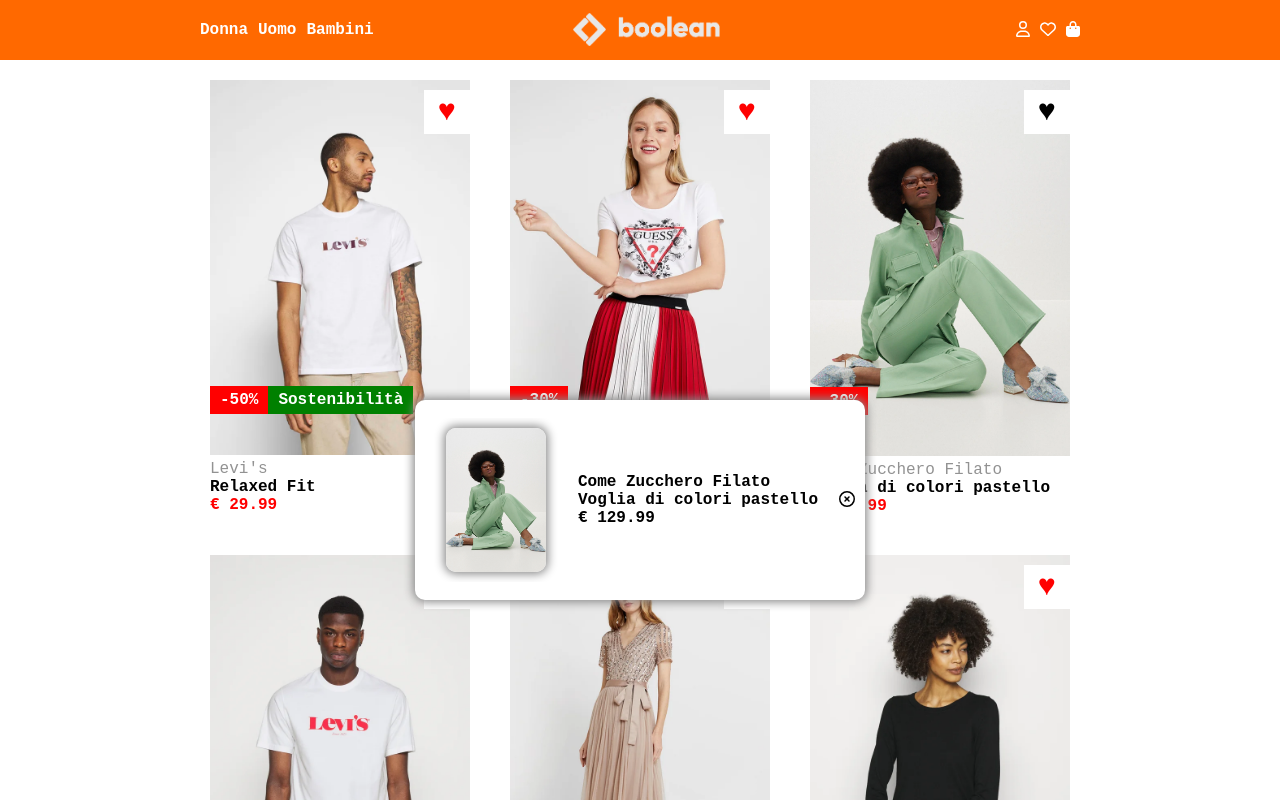
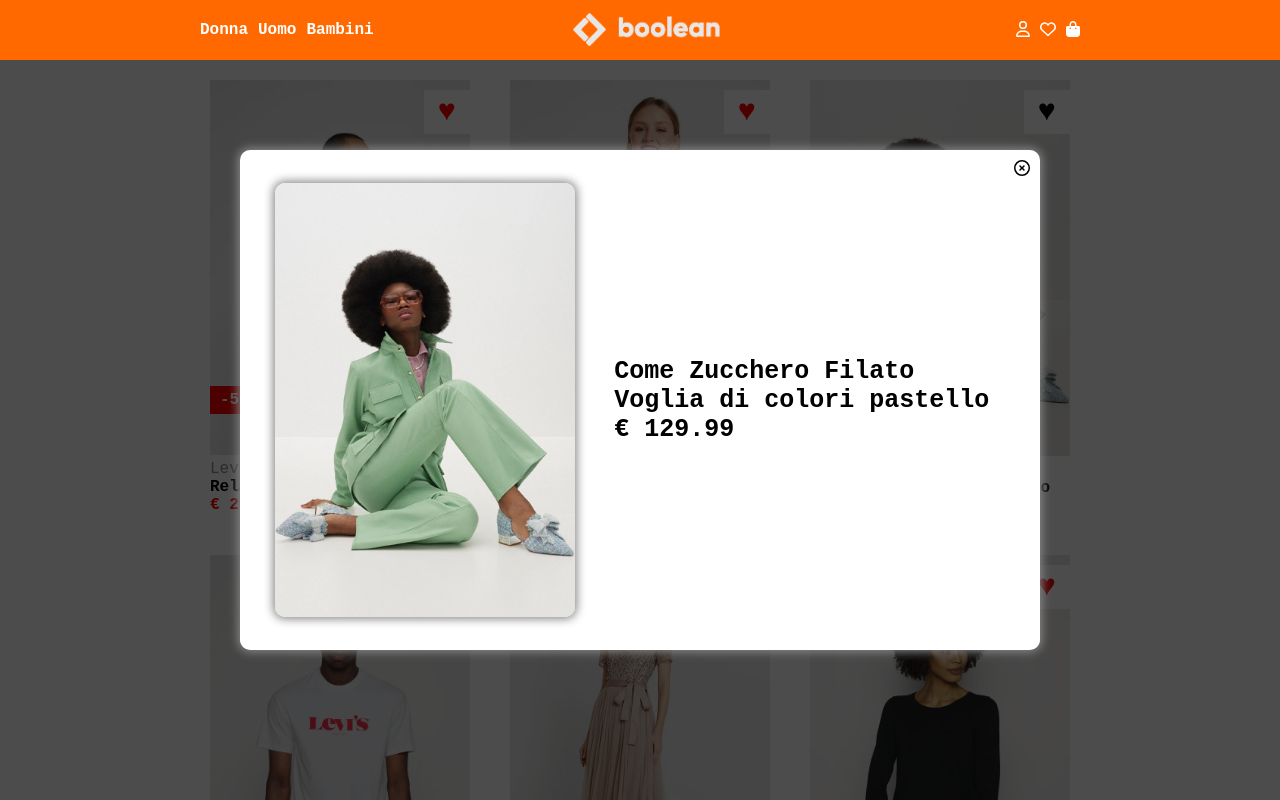
Before and after one commit to S1nghAmandeep/vite-boolando, a Vue app: page / in a window 1280 px wide. Both pictures are taken after a click on the element "Voglia di colori pastello". Shown: the top 800 px of the page. Built offline with nearby package versions, Linux system fonts and the light colour scheme; data requests are answered from the project's data file.

Commit message:
add-bg-black-on-modal

```diff
--- a/src/components/PageMain.vue
+++ b/src/components/PageMain.vue
@@ -38,8 +38,8 @@ export default {
                 </div>
             </div>
         </div>
-        <div>
-            <div v-if="active" class="card">
+        <div v-if="active" class="bg-modal">
+            <div class="card">
                 <div class="card__body">
                     <figure>
                         <img class="imgModal" :src="items.frontImage" alt="">
@@ -63,22 +63,33 @@ export default {
     flex-basis: calc((100% / 12) * 4);
 }
 
+.bg-modal::after {
+    content: '';
+    position: fixed;
+    top: 0;
+    bottom: 0;
+    left: 0;
+    right: 0;
+    z-index: 1;
+    background-color: rgba(0, 0, 0, 0.7);
+}
+
 .card {
     position: fixed;
     top: 50%;
     left: 50%;
-    transform: translate(-50%);
+    transform: translate(-50%, -50%);
     background-color: white;
     box-shadow: 0px 0px 10px 2px #888888;
-    max-width: 450px;
+    max-width: 800px;
     width: 100%;
-    height: 200px;
+    height: 500px;
     display: flex;
     flex-wrap: wrap;
     justify-content: space-around;
     padding: 10px;
-    align-items: center;
     border-radius: 10px;
+    z-index: 2;
 
     .card__body {
         display: flex;
@@ -89,10 +100,11 @@ export default {
         padding: 10px;
         font-weight: bold;
         gap: 10px;
+        font-size: 25px;
 
         .imgModal {
             display: block;
-            width: 100px;
+            width: 300px;
             border-radius: 10px;
             box-shadow: 0px 0px 10px 2px #888888;
 
```
